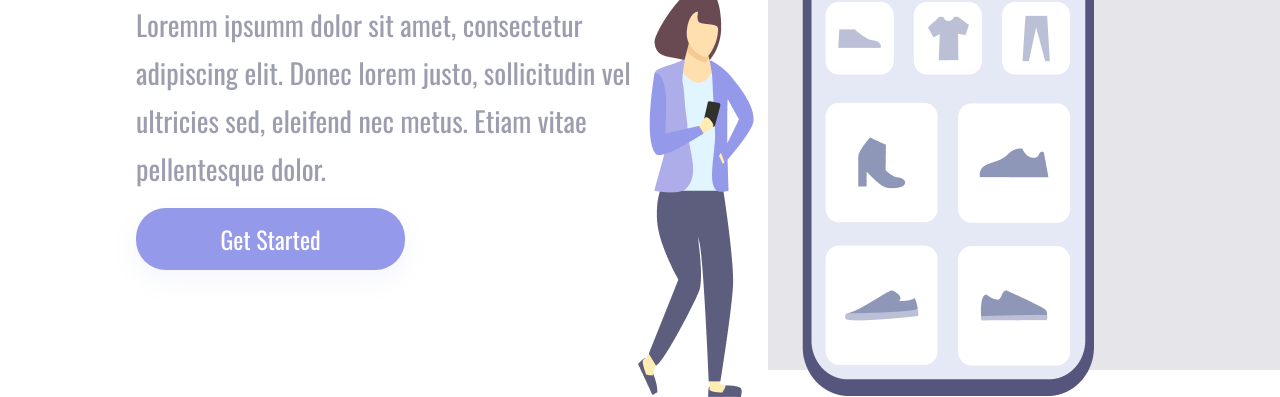
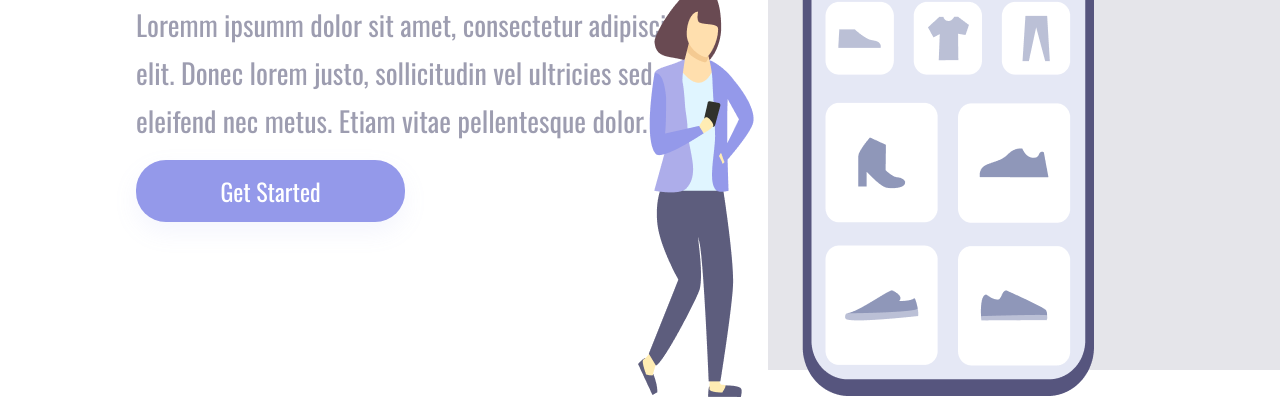
Before and after one commit to RABF1969/Easy-Shopping, a plain HTML site: page index.html in a window 1280 px wide. Shown: the part 430-827 px from the top of the page. Drawn offline with nearby package versions, Linux system fonts and the light colour scheme.

Commit message:
alteracao no width do paragrafo

```diff
--- a/styles.css
+++ b/styles.css
@@ -45,7 +45,7 @@ p {
   line-height: 48px;
   opacity: 0.6;
   margin: 15px 0;
-  width: 540px;
+  width: 585px;
 }
 
 button {
```
